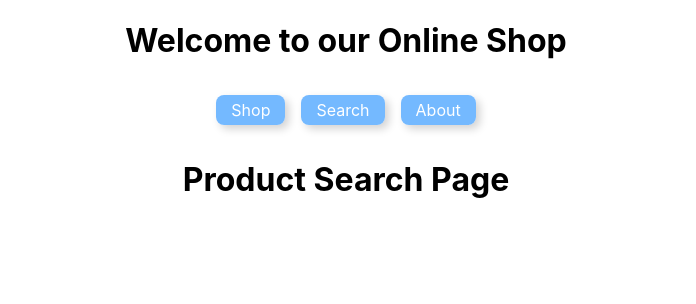
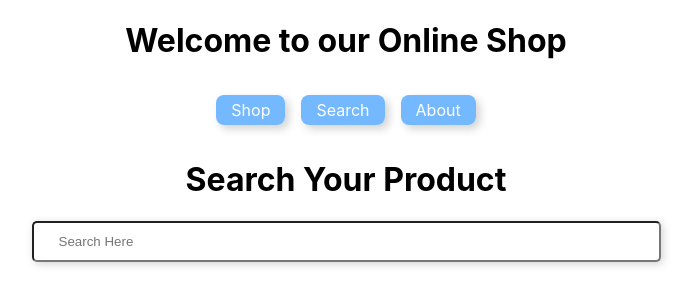
Before and after one commit to rirefat/online-shop, a React (Create React App) app: page /search in a window 1280 px wide. Shown: the top 304 px of the page, without its empty margins (294-990 px from the left). Built offline with nearby package versions, Linux system fonts and the light colour scheme.

Commit message:
design search field

```diff
--- a/src/components/Search/Search.css
+++ b/src/components/Search/Search.css
@@ -0,0 +1,7 @@
+.search-field input{
+    width: 600px;
+    height: 25px;
+    padding: 6px 0px 6px 25px;
+    border-radius: 5px;
+    box-shadow: 2px 2px 8px lightgray;
+}
--- a/src/components/Search/Search.js
+++ b/src/components/Search/Search.js
@@ -4,7 +4,10 @@ import './Search.css';
 const Search = () => {
     return (
         <div>
-            <h1>Product Search Page</h1>
+            <h1>Search Your Product</h1>
+            <div className="search-field">
+                <input type="text" placeholder='Search Here' />
+            </div>
         </div>
     );
 };
```
